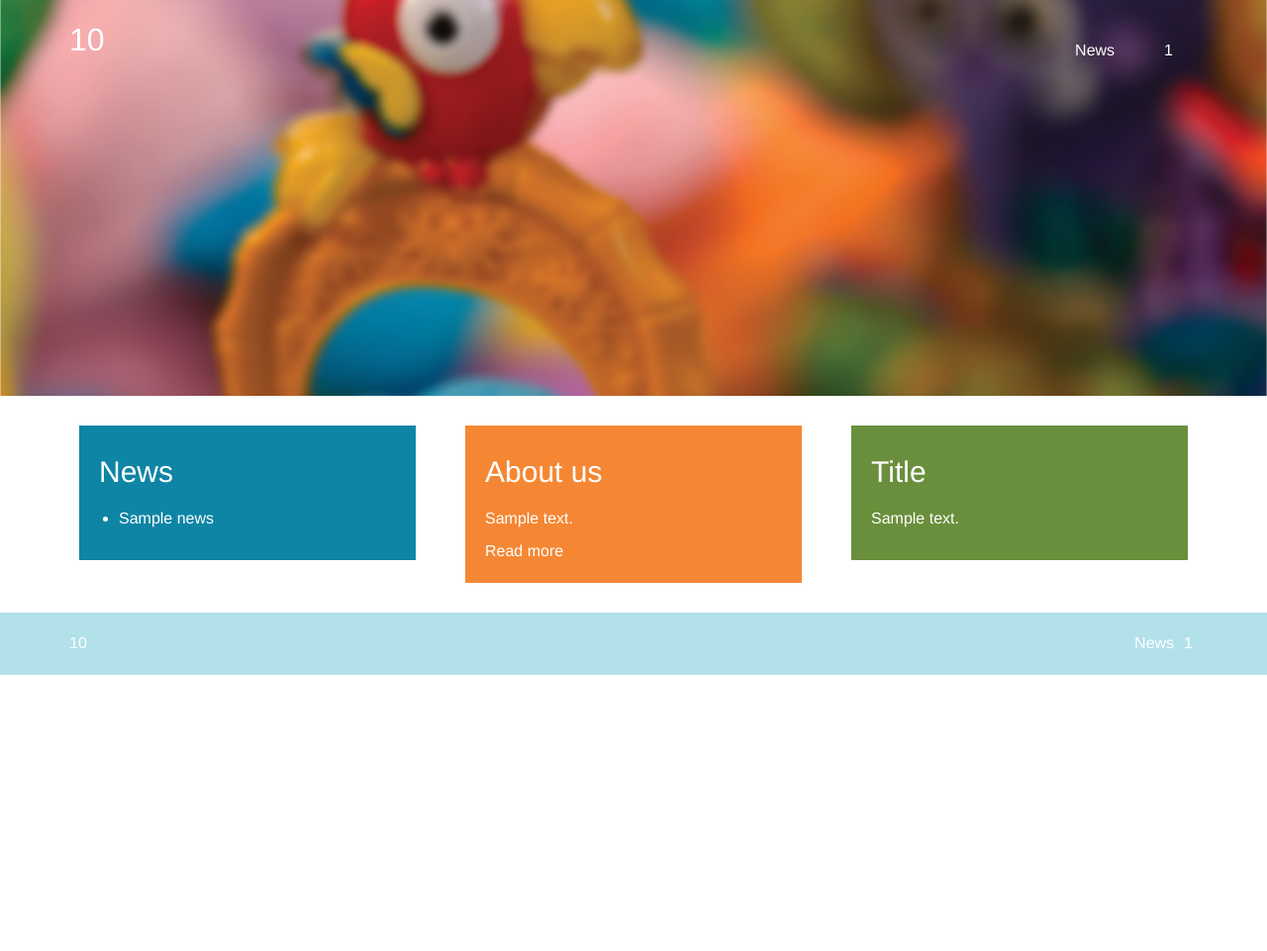
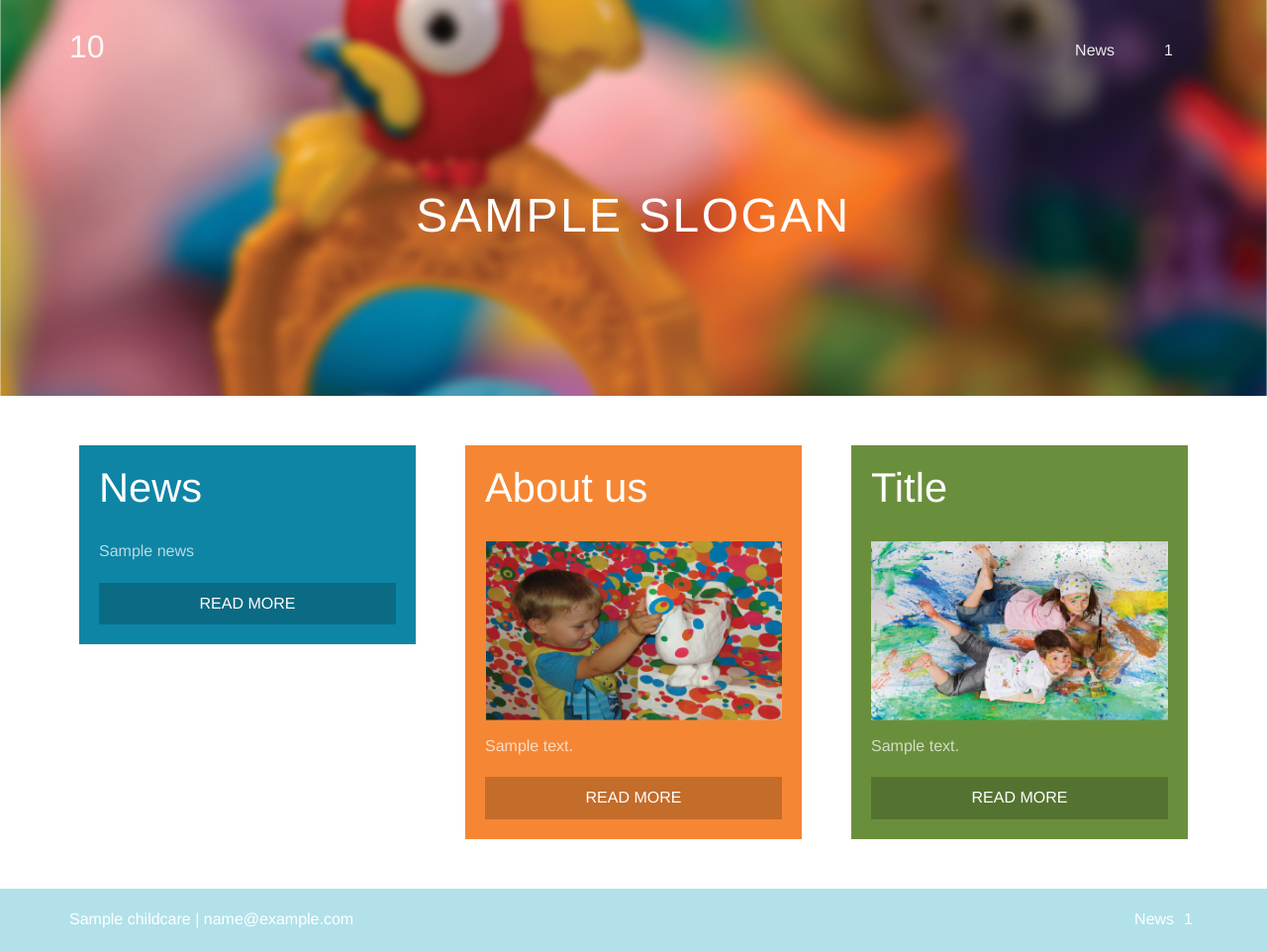
Before and after one commit to ramuta/kindy-old, a Django app: template templates/themes/default/index.html in a window 1280 px wide. Shown: the whole page at 99% size. Before the commit the page ends 682 px from the top, so only its background shows below. Run offline with Django 3.2, Linux system fonts and the light colour scheme; the template is opened without the code that fills it: most values are stand-ins (such as "Sample title", 1, 10 or a date in 2020); some libraries are stand-ins or nearby versions.

Commit message:
Default template updates.

```diff
--- a/kindy/static/themes/default/css/default.css
+++ b/kindy/static/themes/default/css/default.css
@@ -1,4 +1,7 @@
-body { font-size:16px; }
+body {
+	color:#4e4e4e;
+	font-size:16px;
+}
 
 /* BANNER */
 #banner {
@@ -12,7 +15,8 @@ body { font-size:16px; }
 	display:block;
 	float:left;
 	font-size:2em;
-	margin-top:18px;
+	opacity:0.9;
+	margin-top:25px;
 	text-decoration:none;
 }
 
@@ -21,6 +25,7 @@ body { font-size:16px; }
 
 #banner ul.nav li a {
 	color:#fff;
+	opacity:0.9;
 	padding:40px 25px 15px;
 }
 
@@ -29,20 +34,59 @@ body { font-size:16px; }
 #banner ul.nav li a.active {
 	background:rgba(255, 255, 255, 0.3);
 }
+
+#banner h2.slogan {
+	color:#fff;
+	font-size:3em;
+	margin-top:10%;
+	letter-spacing:0.05em;
+	text-align:center;
+	text-transform:uppercase;
+}
 /* END BANNER */
 
 /* CONTENT */
-#content { padding:30px 0; }
+#content { padding:50px 0; }
+#content h1 { margin-bottom:30px; }
 
 #content .box {
 	color:#fff;
 	margin:0 10px;
-	padding:10px 20px 20px;
+	padding:20px;
 }
 
-#content .box h2 { margin-bottom:20px; }
-#content .box ul { padding-left:20px; }
+#content .box h2 {
+	font-size:2.6em;
+	font-weight:normal;
+	margin:0 0 30px;
+}
+
+#content .box ul {
+	list-style:none;
+	padding:0;
+}
+
 #content .box a { color:#fff; }
+
+#content .box img {
+	height:auto;
+	margin-bottom:15px;
+	width:100%;
+}
+
+#content .box p, #content .box ul { opacity:0.7; }
+
+#content .box a.button {
+	background:rgba(0, 0, 0, 0.2);
+	display:block;
+	margin-top:20px;
+	padding:10px 0;
+	text-align:center;
+	text-decoration:none;
+	text-transform:uppercase;
+}
+
+#content .box a.button:hover { background:rgba(0, 0, 0, 0.4); }
 
 #content .news .box { background:#0e85a5; }
 #content .about .box { background:#f58734; }
--- a/templates/themes/default/base.html
+++ b/templates/themes/default/base.html
@@ -15,6 +15,8 @@
 				<li><a href="/{{ childcare.slug }}/{{ page.slug }}/">{{ page }}</a></li>
 			{% endfor %}
 			</ul>
+			<div class="clearfix"></div>
+			<h2 class="slogan">{{ childcare.slogan }}</h2>
 		</div>
 	</div>
 	<div id="content">
@@ -24,7 +26,7 @@
 	</div>
 	<div id="footer">
 		<div class="container">
-			{{ childcare }}
+			{{ childcare.name }} | {{ childcare.email }}
 			<ul class="nav">
 				<li><a href="/{{ childcare.slug }}/news/">News</a></li>
 			{% for page in pages_list %}
--- a/templates/themes/default/index.html
+++ b/templates/themes/default/index.html
@@ -13,19 +13,23 @@
                     <li><a href="/{{ childcare.slug }}/news/{{ news.slug }}/">{{ news }}</a></li>
                 {% endfor %}
                 </ul>
+                <a href="/{{ childcare.slug }}/about/" class="button">Read more</a>
     		</div>
     	</div>
     	<div class="col-md-4 about">
     		<div class="box">
     			<h2>About us</h2>
+                <img src="{{ STATIC_URL }}themes/default/img/about-us.png" alt="About us">
     			{{ childcare.description|linebreaks|slice:":400" }}
-                <a href="/{{ childcare.slug }}/about/">Read more</a>
+                <a href="/{{ childcare.slug }}/about/" class="button">Read more</a>
     		</div>
     	</div>
     	<div class="col-md-4 page">
     		<div class="box">
     			<h2>Title</h2>
+                <img src="{{ STATIC_URL }}themes/default/img/childcare.png" alt="{{ childcare.name }}">
     			{{ childcare.description|linebreaks|slice:":400" }}
+                <a href="/{{ childcare.slug }}/about/" class="button">Read more</a>
     		</div>
     	</div>
     </div>
```
Also changed, not shown: kindy/static/themes/default/img/about-us.png (added), kindy/static/themes/default/img/childcare.png (added).
